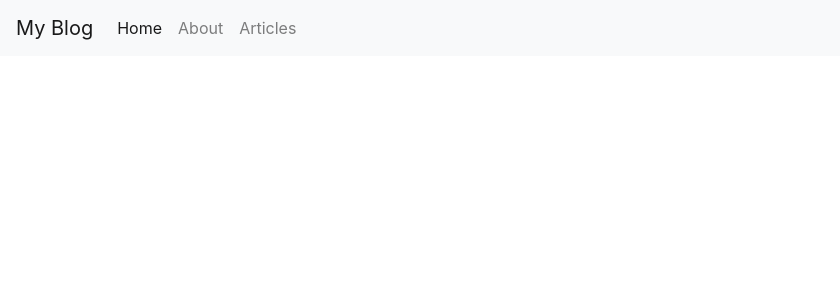
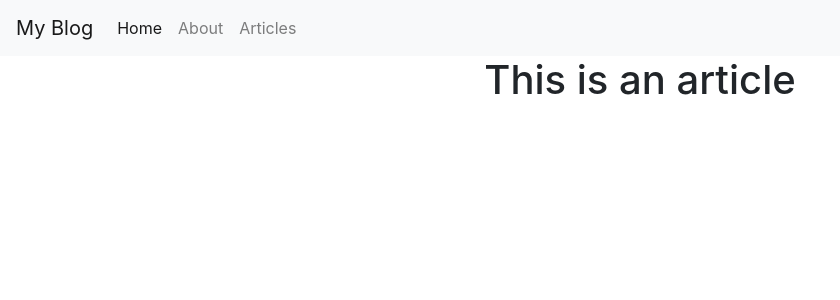
Before and after one commit to kenvilar/my-blog, a React (Create React App) app: page /article/1 in a window 1280 px wide. Shown: the top 300 px of the page, without its empty margins (0-840 px from the left). Built offline with nearby package versions, Linux system fonts and the light colour scheme.

Commit message:
Remove exact in other routes

```diff
--- a/src/App.js
+++ b/src/App.js
@@ -18,9 +18,9 @@ function App() {
         <NavBar/>
         <div id="page-body">
           <Route path="/" component={HomePage} exact/>
-          <Route path="/about" component={AboutPage} exact/>
-          <Route path="/articles-list" component={ArticlesList} exact/>
-          <Route path="/article" component={ArticlePage} exact/>
+          <Route path="/about" component={AboutPage}/>
+          <Route path="/articles-list" component={ArticlesList}/>
+          <Route path="/article/:name" component={ArticlePage}/>
         </div>
       </div>
     </Router>
```
